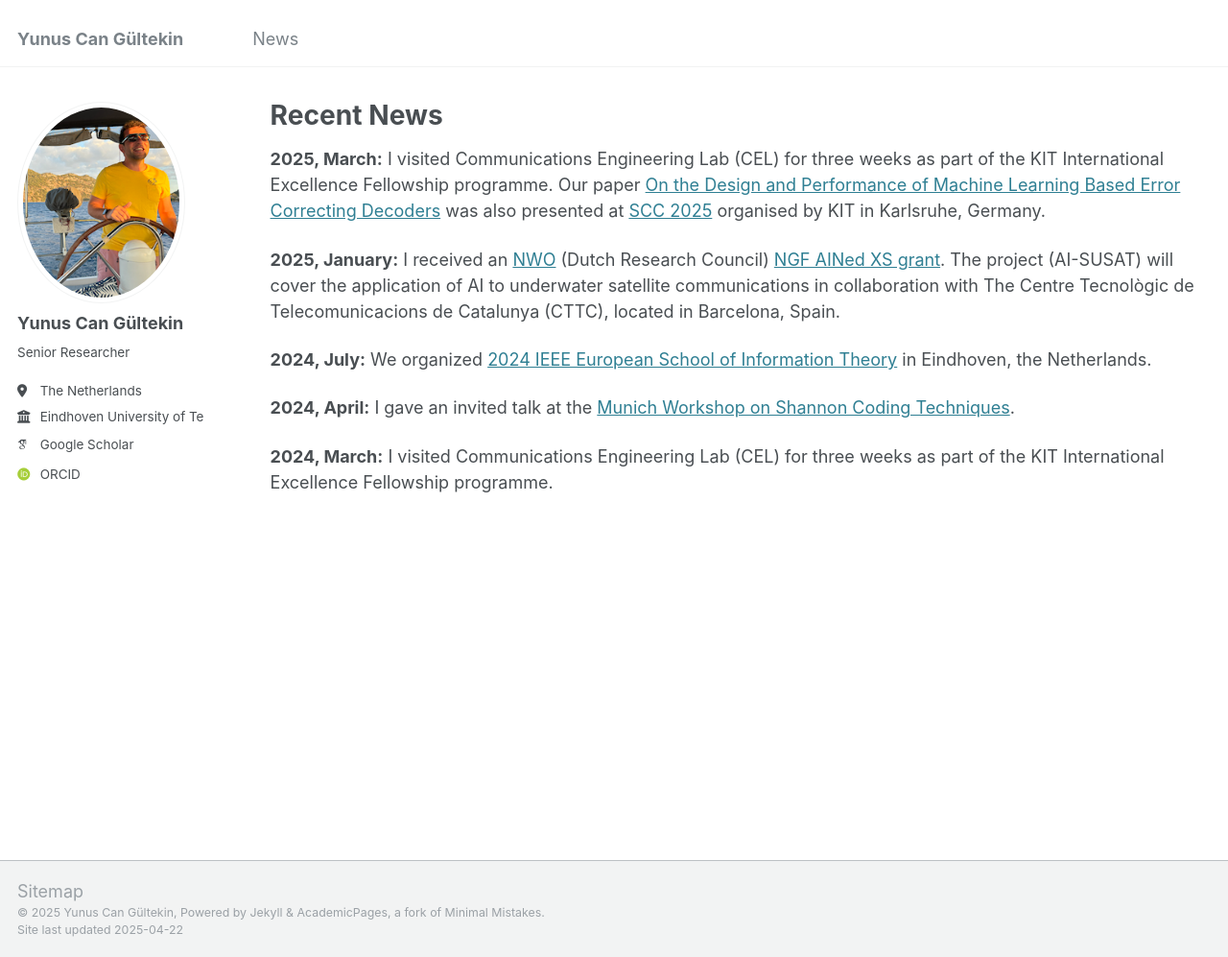
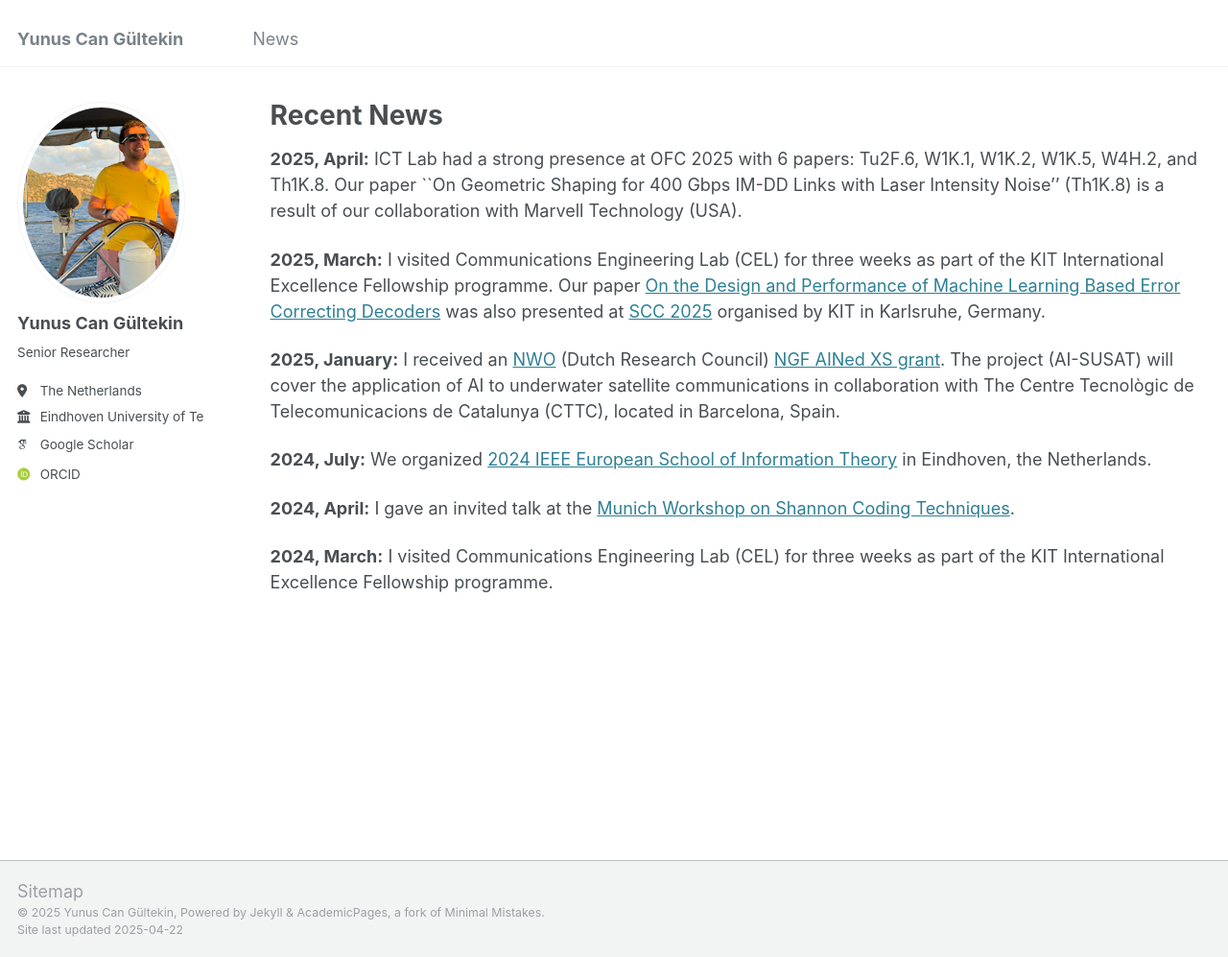
Before and after one commit to ycgultekin/ycgultekin.github.io, a Jekyll site: the page built from _pages/news.md, in a window 1280 px wide and 997 px high. Shown: the whole window at 96% size. Built offline with Jekyll 4.4.1, drawn with Linux system fonts in a browser that asks for light colours; some web fonts are replaced.

Commit message:
OFC update

```diff
--- a/_pages/news.md
+++ b/_pages/news.md
@@ -10,6 +10,8 @@ redirect_from:
 
 {% include base_path %}
 
+**2025, April:** ICT Lab had a strong presence at OFC 2025 with 6 papers: Tu2F.6, W1K.1, W1K.2, W1K.5, W4H.2, and Th1K.8. Our paper ``On Geometric Shaping for 400 Gbps IM-DD Links with Laser Intensity Noise'' (Th1K.8) is a result of our collaboration with Marvell Technology (USA).
+
 **2025, March:** I visited Communications Engineering Lab (CEL) for three weeks as part of the KIT International Excellence Fellowship programme. Our paper [On the Design and Performance of Machine Learning Based Error Correcting Decoders](https://arxiv.org/abs/2410.15899) was also presented at [SCC 2025](https://scc2025.net/) organised by KIT in Karlsruhe, Germany.
 
 **2025, January:** I received an [NWO](https://www.nwo.nl/en) (Dutch Research Council) [NGF AINed XS grant](https://www.nwo.nl/en/news/last-ten-research-projects-launched-for-ngf-ained-europa-xs). The project (AI-SUSAT) will cover the application of AI to underwater satellite communications in collaboration with The Centre Tecnològic de Telecomunicacions de Catalunya (CTTC), located in Barcelona, Spain.
```
